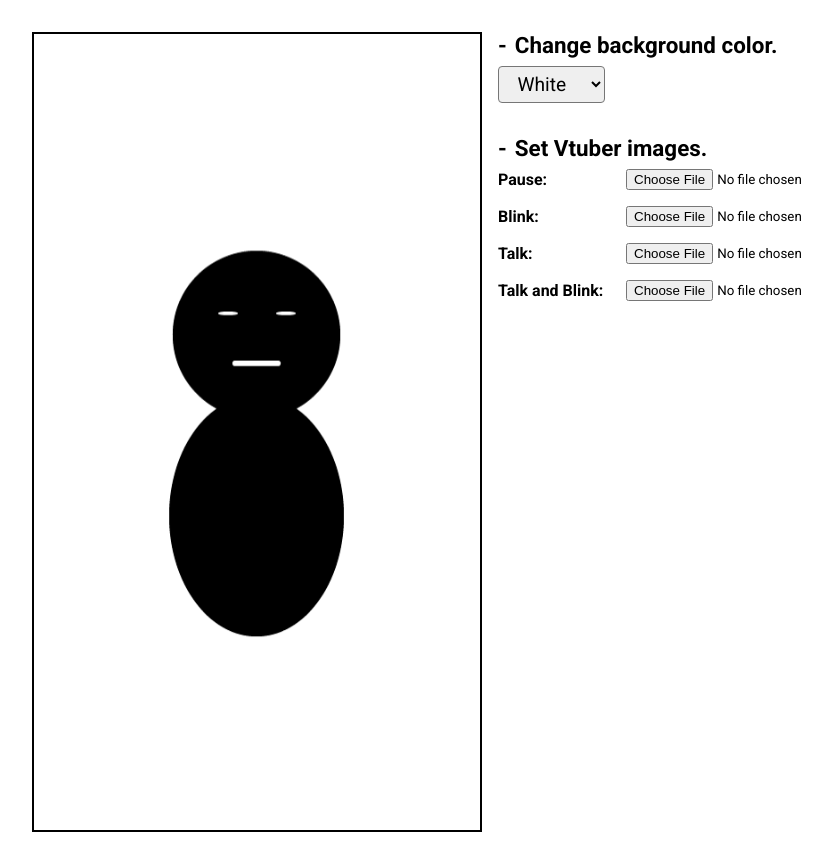
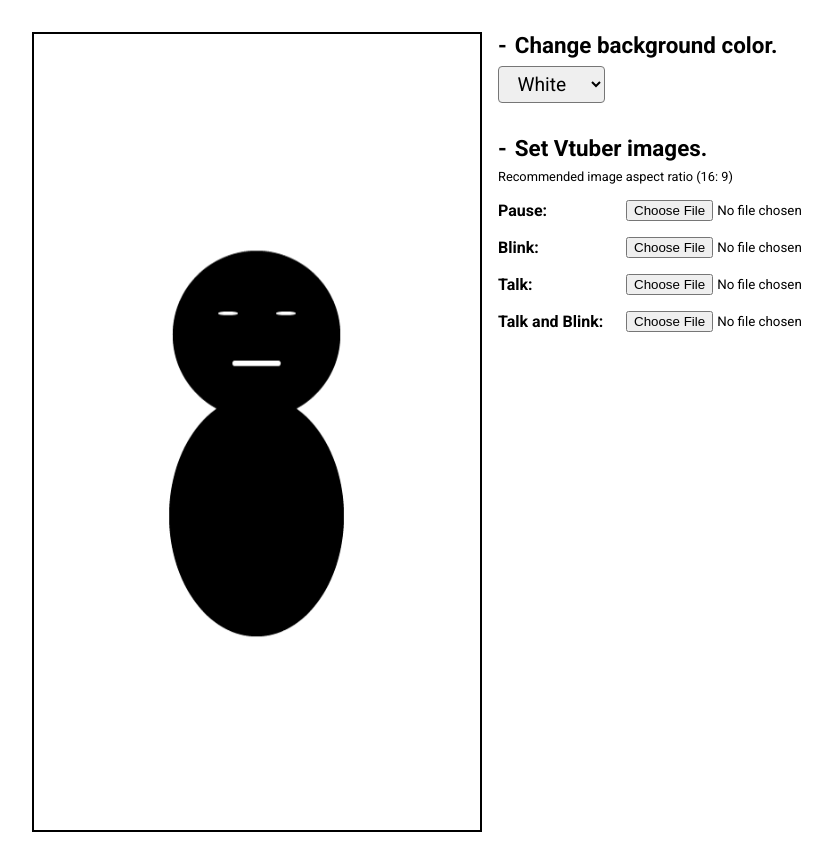
Before and after one commit to strcode-yabu/easyVtuber, a plain HTML site: page index.html in a window 1280 px wide. Shown: the whole page, without its empty margins (0-832 px from the left). Drawn offline with nearby package versions, Linux system fonts and the light colour scheme.

Commit message:
Added recommended image aspect ratio.

```diff
--- a/assets/scss/style.scss
+++ b/assets/scss/style.scss
@@ -163,6 +163,10 @@ body {
       margin-right: 8px;
     }
   }
+  &__paragraph {
+    font-size: .8rem;
+    margin-bottom: 16px;
+  }
 }
 .image {
   &__label {
--- a/index.html
+++ b/index.html
@@ -41,6 +41,7 @@
         </section>
         <section id="set_images" class="setting_section">
           <h2 class="setting_section__title">Set Vtuber images.</h2>
+          <p class="setting_section__paragraph">Recommended image aspect ratio (16: 9)</p>
           <label class="image__label">
             <dl class="image__wrap">
               <dt class="image__title">Pause</dt>
```
Also changed, not shown: assets/css/style.css, 2 other files.
